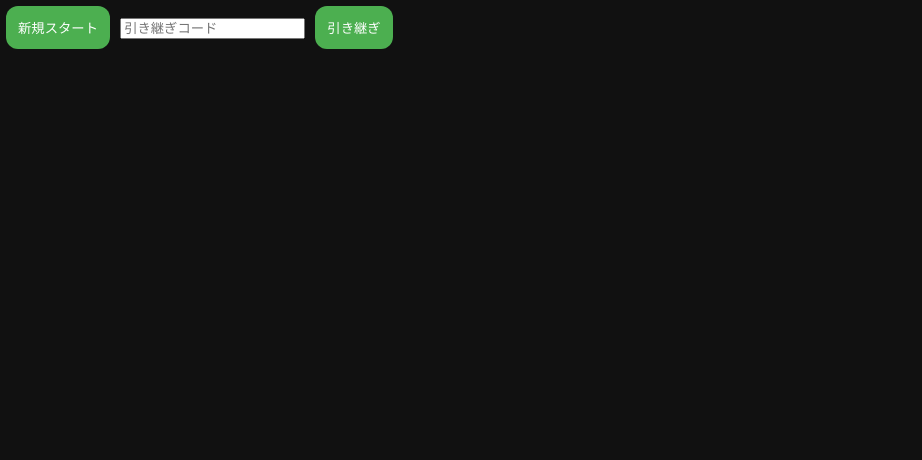
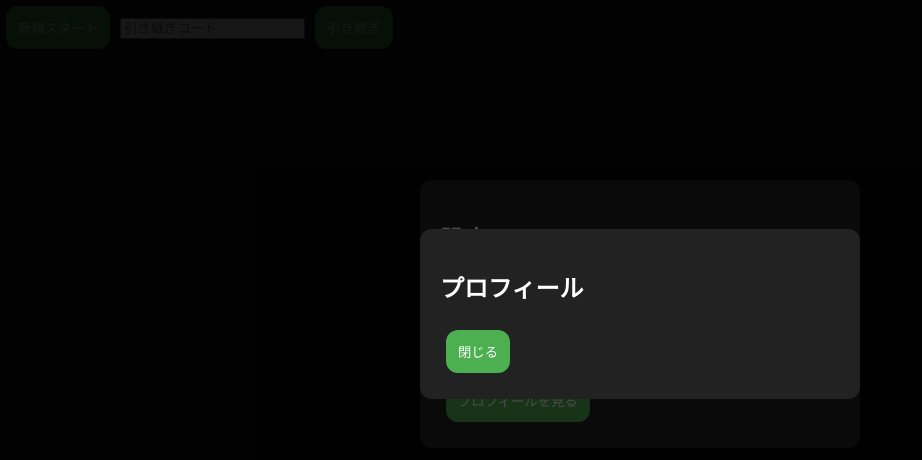
Before and after one commit to kyanakonn/Self-Growth-App, a website: page public/index.html in a window 1280 px wide. Shown: the part 86-546 px from the top of the page, without its empty margins (0-922 px from the left). Drawn offline with nearby package versions, Linux system fonts and the light colour scheme.

Commit message:
Update style.css

```diff
--- a/public/style.css
+++ b/public/style.css
@@ -32,3 +32,20 @@ button {
   font-size: 48px;
   text-align: center;
 }
+
+.modal {
+  position: fixed;
+  inset: 0;
+  background: rgba(0,0,0,.7);
+  display: flex;
+  justify-content: center;
+  align-items: center;
+}
+
+.modal-content {
+  background: #222;
+  padding: 20px;
+  border-radius: 12px;
+  width: 90%;
+  max-width: 400px;
+}
```
